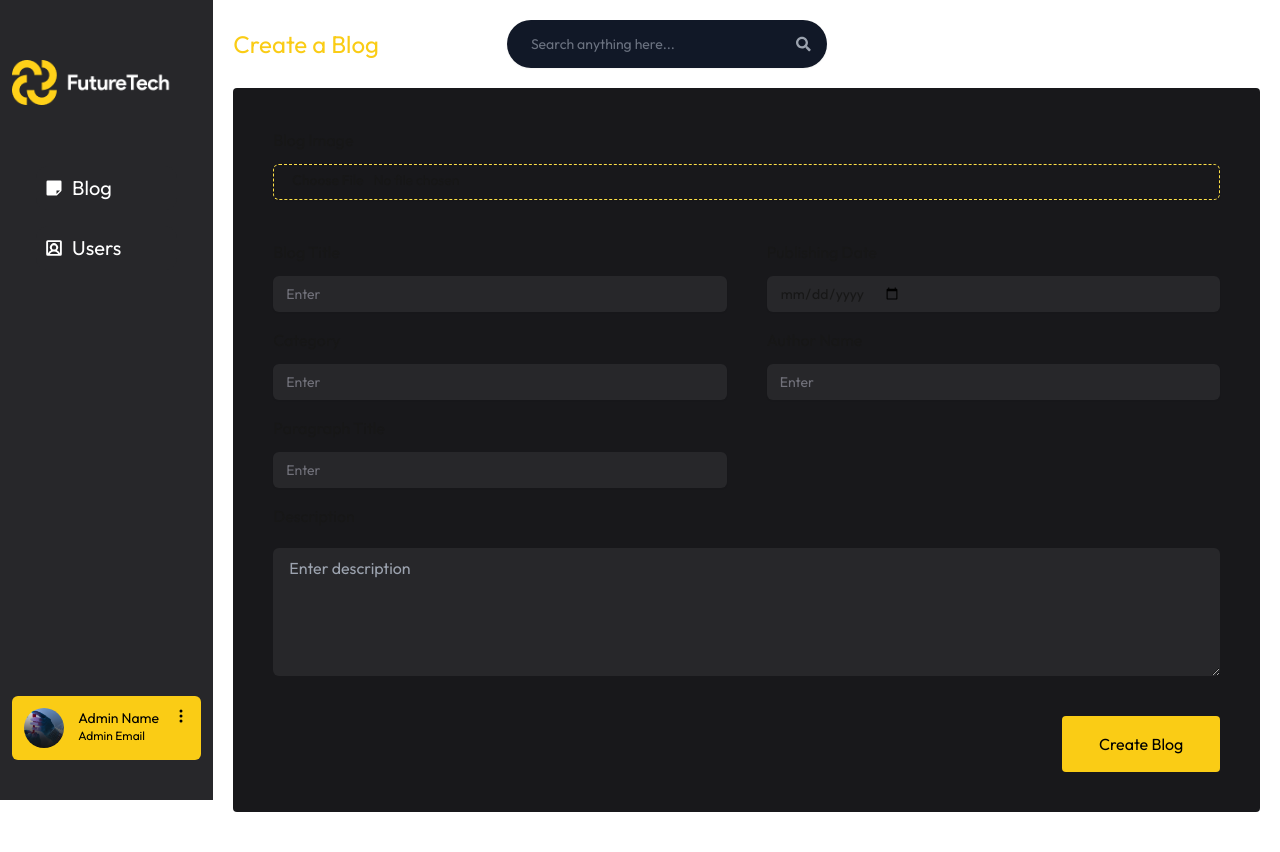
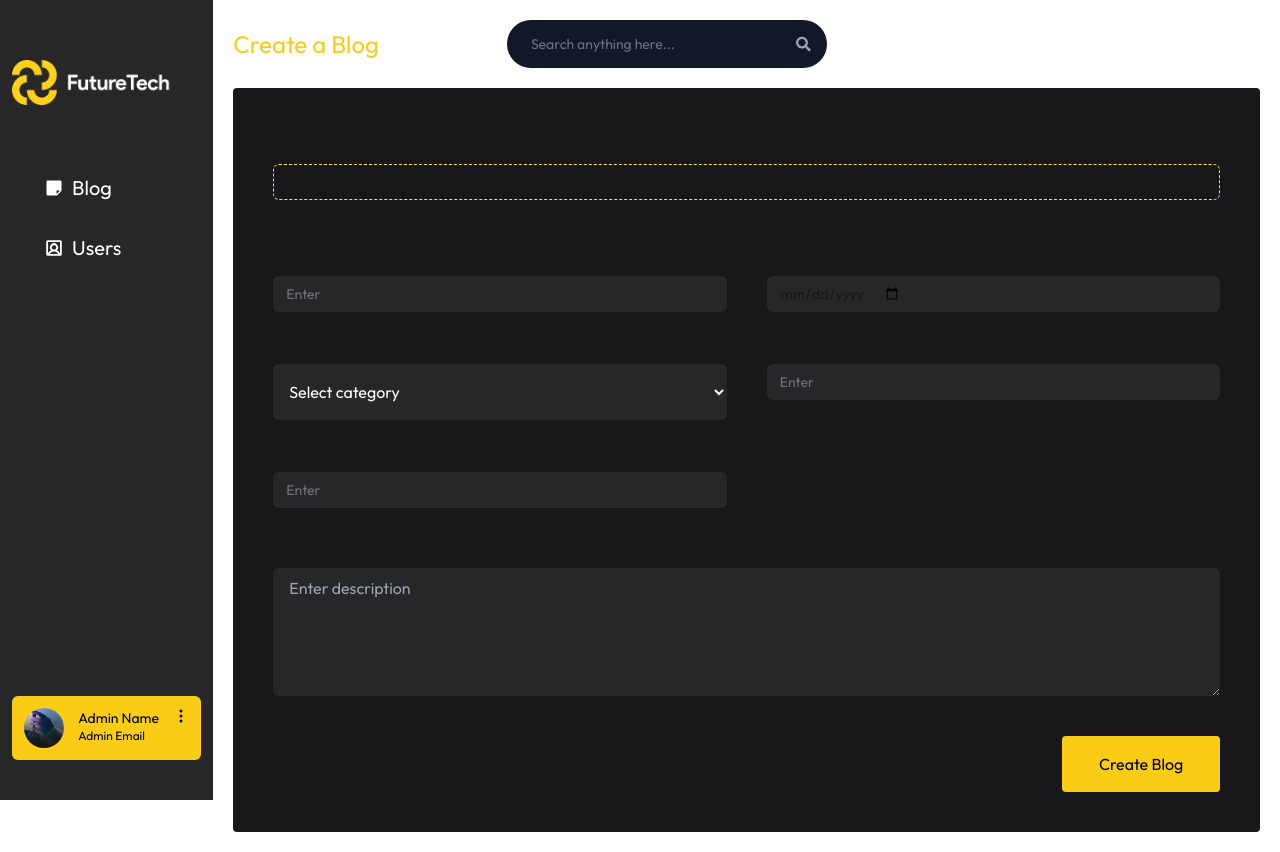
Before and after one commit to ShahidKollam/Blog-App-Next.JS, a Next.js app: page /admin/createBlog in a window 1280 px wide. Built offline with nearby package versions, Linux system fonts and the light colour scheme.

Commit message:
blog routed

```diff
--- /dev/null
+++ b/app/(root)/blogPage/page.jsx
@@ -0,0 +1,9 @@
+import React from 'react'
+
+const page = () => {
+  return (
+    <div>kkkkk</div>
+  )
+}
+
+export default page
--- a/app/(root)/home/page.jsx
+++ /dev/null
@@ -1,12 +0,0 @@
-import Header from "@/components/Header.jsx";
-import React from "react";
-
-const page = () => {
-    return (
-        <div>
-            Home page
-        </div>
-    );
-};
-
-export default page;
--- a/app/(root)/page.jsx
+++ b/app/(root)/page.jsx
@@ -1,9 +1,12 @@
-import React from 'react'
+"use client";
+import Header from "@/components/Header";
+import Test from "@/components/Test";
+import BlogCard from "@/components/BlogCard";
 
-const page = () => {
-  return (
-    <div>page for home page</div>
-  )
+export default function Home() {
+    return (
+        <>
+            <BlogCard />
+        </>
+    );
 }
-
-export default page
--- a/app/page.jsx
+++ /dev/null
@@ -1,12 +0,0 @@
-"use client";
-import Header from "@/components/Header";
-import Test from "@/components/Test";
-
-export default function Home() {
-    return (
-        <>
-            home page for first login to home page
-            <Test />
-        </>
-    );
-}
--- a/components/AdminComponents/CreateBlogForm.jsx
+++ b/components/AdminComponents/CreateBlogForm.jsx
@@ -11,7 +11,7 @@ const CreateBlogForm = () => {
         blogImage: z.any(),
         blogTitle: z.string().min(1, "Title is required"),
         publishingDate: z.string().min(1, "Date is required"),
-        category: z.string().min(1, "Category is required"),
+        //category: z.string().min(1, "Category is required"),
         authorName: z.string().min(1, "Author name is required"),
         paragraphTitle: z.string().min(1, "Paragraph title is required"),
         description: z.string().min(1, "Description is required"),
@@ -76,12 +76,18 @@ const CreateBlogForm = () => {
                 <div className="grid grid-cols-2 pt-4 gap-10">
                     <div className="space-y-3">
                         <label>Category</label>
-                        <Input
-                            type="text"
-                            placeholder="Enter"
-                            className="w-full h-14 bg-zinc-800 border-transparent"
+                        <select
+                            className="w-full h-14 bg-zinc-800 border-transparent text-white px-3 rounded-md"
                             {...register("category")}
-                        />
+                        >
+                            <option value="" disabled selected>
+                                Select category
+                            </option>
+                            <option value="Technology">Technology</option>
+                            <option value="Health">Health</option>
+                            <option value="Education">Education</option>
+                            <option value="Business">Business</option>
+                        </select>
                         {errors.category && <span className="text-red-500">{errors.category.message}</span>}
                     </div>
 
--- a/components/AdminComponents/Sidebar.jsx
+++ b/components/AdminComponents/Sidebar.jsx
@@ -31,16 +31,16 @@ const Sidebar = function Sidebar() {
                         <div className="flex justify-center items-center ">
                             <span>{<PiNoteBlankFill />}</span>
                             <span className="ml-2">Blog</span>
-                            {blogOpen && <span className="pl-28">{<FaAngleDoubleUp />}</span>}
+                            {blogOpen && <span className="pl-[100px]">{<FaAngleDoubleUp />}</span>}
                         </div>
                     </div>
                     {blogOpen && (
                         <div className="ml-6 mt-2 pl-4">
-                            <Link href="" className="block mb-2 hover:text-blue-500">
-                                Edit Blog
+                            <Link href="/admin/createBlog" className="block mb-2 hover:text-blue-500">
+                                Create Blog
                             </Link>
-                            <Link href="" className="block mb-2 hover:text-blue-500">
-                                Edit Blog
+                            <Link href="/admin/blogList" className="block mb-2 hover:text-blue-500">
+                                List Blog
                             </Link>{" "}
                         </div>
                     )}
@@ -56,17 +56,14 @@ const Sidebar = function Sidebar() {
                         <div className="flex justify-center items-center ">
                             <span>{<PiUserSquareBold />}</span>
                             <span className="ml-2">Users</span>
-                            {usersOpen && <span className="pl-[105px]">{<FaAngleDoubleUp />}</span>}
+                            {usersOpen && <span className="pl-[90px]">{<FaAngleDoubleUp />}</span>}
                         </div>
                         </div>
                         {usersOpen && (
                         <div className="ml-6 mt-2 pl-4">
-                                <Link href="" className="block mb-2 hover:text-blue-500">
-                                    Edit Blog
+                                <Link href="/admin/users" className="block mb-2 hover:text-blue-500">
+                                    Users List
                                 </Link>{" "}
-                                <Link href="" className="block mb-2 hover:text-blue-500">
-                                    Edit Blog
-                                </Link>
                             </div>
                         )}
                     </div>
--- a/components/BlogCard.jsx
+++ b/components/BlogCard.jsx
@@ -0,0 +1,9 @@
+import React from 'react'
+
+const BlogCard = () => {
+  return (
+    <div>BlogCard</div>
+  )
+}
+
+export default BlogCard
```
